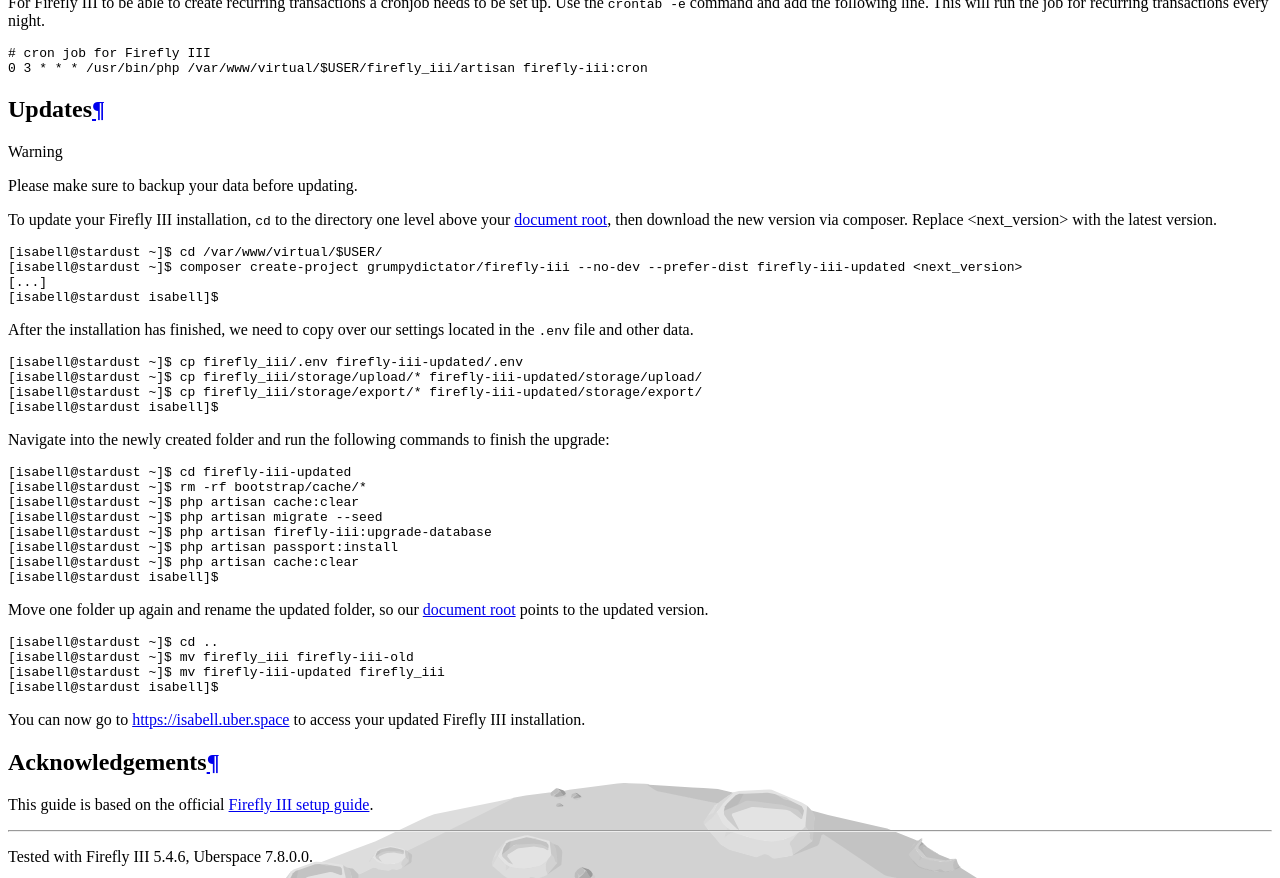
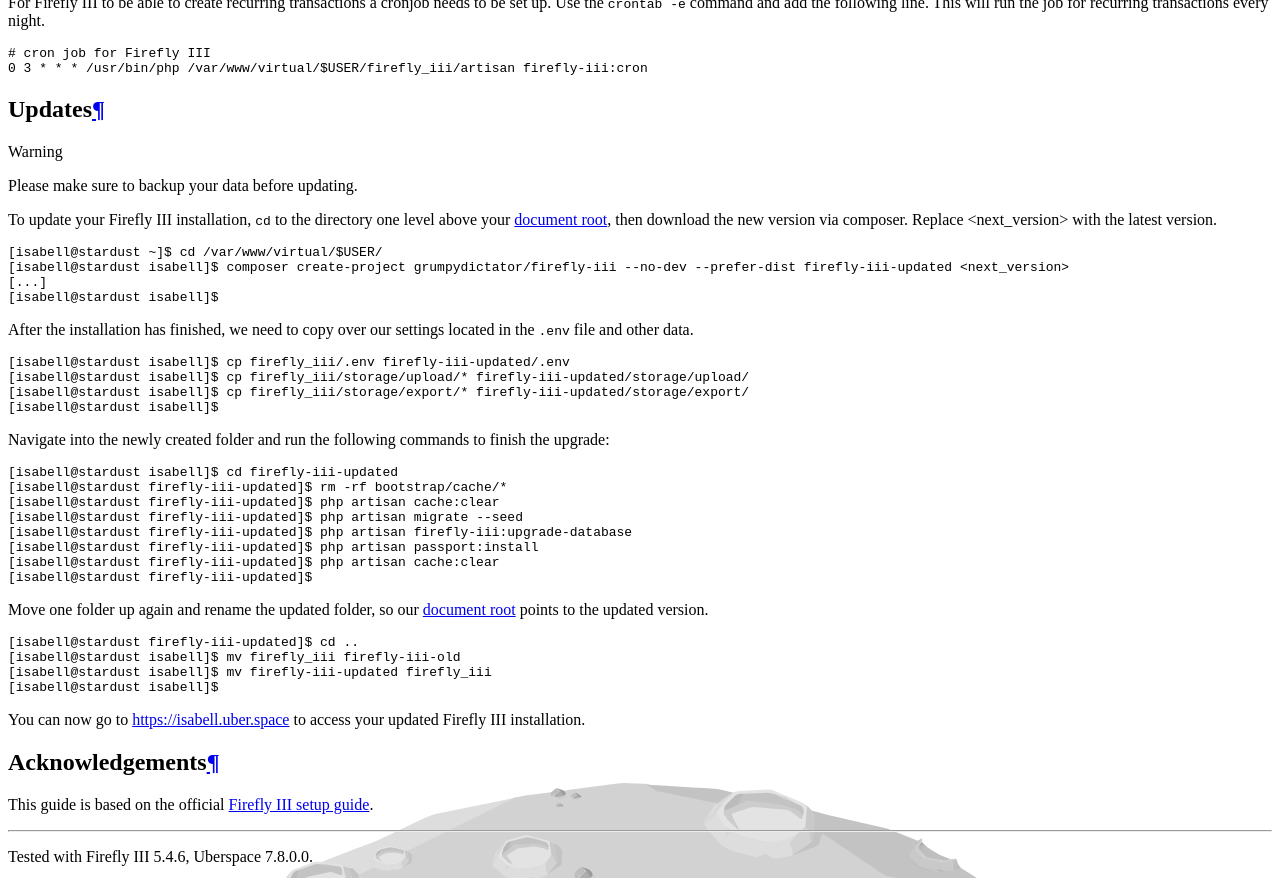
Before and after one commit to Uberspace/lab, a Sphinx documentation site: the page built from source/guide_firefly-iii.rst, in a window 1280 px wide and 900 px high, scrolled down 5926 px, cut to the strip 0-878 px from the top of the window. Built offline with Sphinx 7.4.7 and the Read the Docs theme 2.0.0, drawn with Linux system fonts in a browser that asks for light colours; some of the changed text lies outside the part shown.

Commit message:
[firefly-iii] fix working directory

```diff
--- a/source/guide_firefly-iii.rst
+++ b/source/guide_firefly-iii.rst
@@ -50,7 +50,7 @@
  :emphasize-lines: 1
 
  [isabell@stardust ~]$ cd /var/www/virtual/$USER/
- [isabell@stardust ~]$ composer create-project grumpydictator/firefly-iii --no-dev --prefer-dist firefly_iii <latest>
+ [isabell@stardust isabell]$ composer create-project grumpydictator/firefly-iii --no-dev --prefer-dist firefly_iii <latest>
  [...]
  [isabell@stardust isabell]$
 
@@ -81,7 +81,7 @@
 .. code-block:: console
 
  [isabell@stardust isabell]$ cd firefly_iii
- [isabell@stardust ~]$
+ [isabell@stardust firefly_iii]$
 
 Edit the ``.env`` file to change the settings. Change ``DB_HOST`` to  ``localhost`` and change the values of ``DB_DATABASE``, ``DB_USERNAME``, ``DB_PASSWORD`` to reflect your MySQL :manual_anchor:`credentials <database-mysql.html#login-credentials>`.
 Also edit any other settings like the time zone (``TZ``) or default language (``DEFAULT_LANGUAGE``) while the file is open.
@@ -94,10 +94,10 @@
 .. code-block:: console
  :emphasize-lines: 1,2,3
 
- [isabell@stardust ~]$ php artisan migrate:refresh --seed
- [isabell@stardust ~]$ php artisan firefly-iii:upgrade-database
- [isabell@stardust ~]$ php artisan passport:install
- [isabell@stardust ~]$
+ [isabell@stardust firefly_iii]$ php artisan migrate:refresh --seed
+ [isabell@stardust firefly_iii]$ php artisan firefly-iii:upgrade-database
+ [isabell@stardust firefly_iii]$ php artisan passport:install
+ [isabell@stardust firefly_iii]$
 
 Go to https://isabell.uber.space to access your Firefly III installation.
 
@@ -144,7 +144,7 @@
  :emphasize-lines: 1,2
 
  [isabell@stardust ~]$ cd /var/www/virtual/$USER/
- [isabell@stardust ~]$ composer create-project grumpydictator/firefly-iii --no-dev --prefer-dist firefly-iii-updated <next_version>
+ [isabell@stardust isabell]$ composer create-project grumpydictator/firefly-iii --no-dev --prefer-dist firefly-iii-updated <next_version>
  [...]
  [isabell@stardust isabell]$
 
@@ -154,9 +154,9 @@
 .. code-block:: console
  :emphasize-lines: 1,2,3
 
- [isabell@stardust ~]$ cp firefly_iii/.env firefly-iii-updated/.env
- [isabell@stardust ~]$ cp firefly_iii/storage/upload/* firefly-iii-updated/storage/upload/
- [isabell@stardust ~]$ cp firefly_iii/storage/export/* firefly-iii-updated/storage/export/
+ [isabell@stardust isabell]$ cp firefly_iii/.env firefly-iii-updated/.env
+ [isabell@stardust isabell]$ cp firefly_iii/storage/upload/* firefly-iii-updated/storage/upload/
+ [isabell@stardust isabell]$ cp firefly_iii/storage/export/* firefly-iii-updated/storage/export/
  [isabell@stardust isabell]$
 
 Navigate into the newly created folder and run the following commands to finish the upgrade:
@@ -164,23 +164,23 @@
 .. code-block:: console
  :emphasize-lines: 1
 
- [isabell@stardust ~]$ cd firefly-iii-updated
- [isabell@stardust ~]$ rm -rf bootstrap/cache/*
- [isabell@stardust ~]$ php artisan cache:clear
- [isabell@stardust ~]$ php artisan migrate --seed
- [isabell@stardust ~]$ php artisan firefly-iii:upgrade-database
- [isabell@stardust ~]$ php artisan passport:install
- [isabell@stardust ~]$ php artisan cache:clear
- [isabell@stardust isabell]$
+ [isabell@stardust isabell]$ cd firefly-iii-updated
+ [isabell@stardust firefly-iii-updated]$ rm -rf bootstrap/cache/*
+ [isabell@stardust firefly-iii-updated]$ php artisan cache:clear
+ [isabell@stardust firefly-iii-updated]$ php artisan migrate --seed
+ [isabell@stardust firefly-iii-updated]$ php artisan firefly-iii:upgrade-database
+ [isabell@stardust firefly-iii-updated]$ php artisan passport:install
+ [isabell@stardust firefly-iii-updated]$ php artisan cache:clear
+ [isabell@stardust firefly-iii-updated]$
 
 Move one folder up again and rename the updated folder, so our :manual:`document root <web-documentroot>` points to the updated version.
 
 .. code-block:: console
  :emphasize-lines: 1,2,3
 
- [isabell@stardust ~]$ cd ..
- [isabell@stardust ~]$ mv firefly_iii firefly-iii-old
- [isabell@stardust ~]$ mv firefly-iii-updated firefly_iii
+ [isabell@stardust firefly-iii-updated]$ cd ..
+ [isabell@stardust isabell]$ mv firefly_iii firefly-iii-old
+ [isabell@stardust isabell]$ mv firefly-iii-updated firefly_iii
  [isabell@stardust isabell]$
 
 You can now go to https://isabell.uber.space to access your updated Firefly III installation.
```
